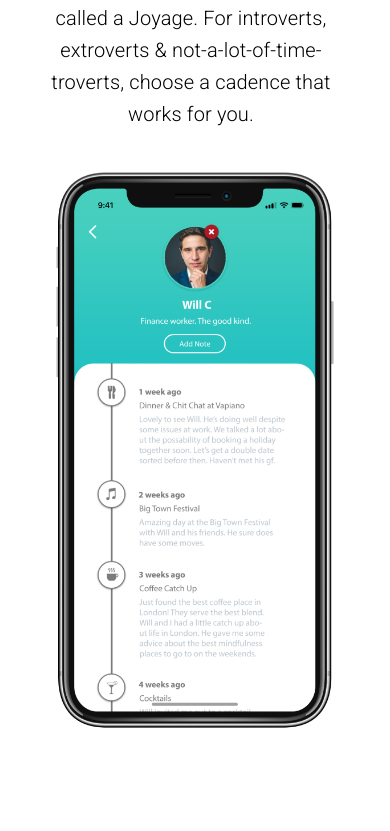
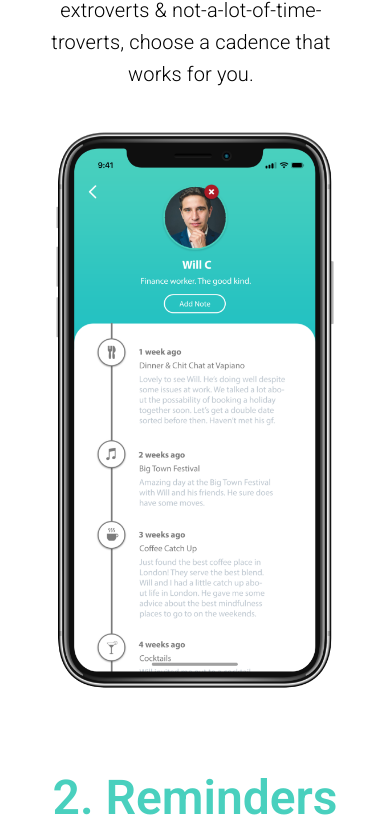
Before and after one commit to OlliePorter/joyer-site, a React (Create React App) app: page / in a window 390 px wide. Shown: the part 1433-2264 px from the top of the page. Built offline with nearby package versions, Linux system fonts and the light colour scheme.

Commit message:
Fix spacing between CoreFeature components on mobile

```diff
--- a/src/components/Home/CoreFeature.js
+++ b/src/components/Home/CoreFeature.js
@@ -11,7 +11,7 @@ const useStyles = makeStyles({
         paddingTop: '180px',
         paddingLeft: '50px',
         [theme.breakpoints.down('md')]: {
-            paddingTop: '80px',
+            paddingTop: '40px',
             textAlign: 'center',
             paddingLeft: '0px',
         },
@@ -79,7 +79,7 @@ const useStyles = makeStyles({
             width: '600px',
             height: '600px',
             alignSelf: 'center',
-            paddingBottom: '80px',
+            paddingBottom: '20px',
         },
     }
 });
```
